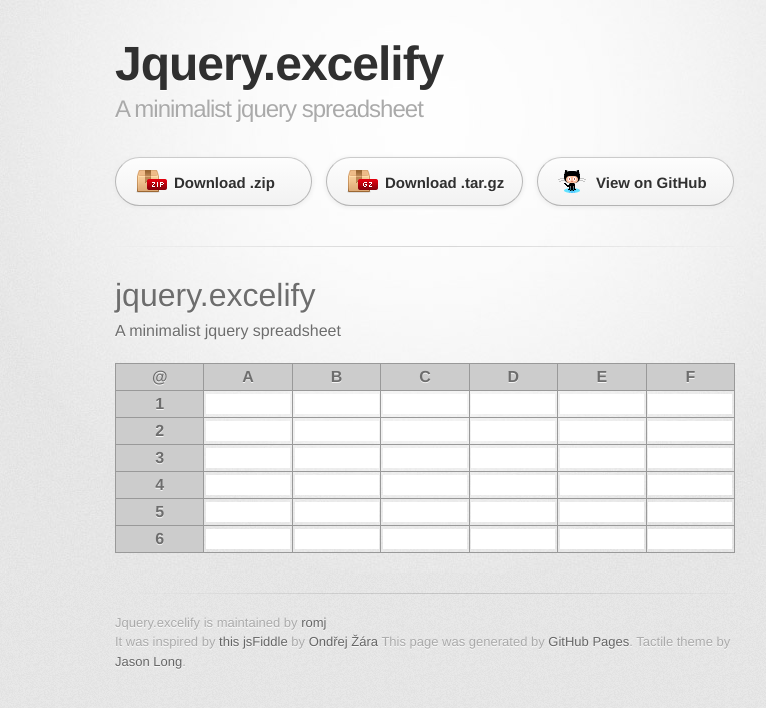
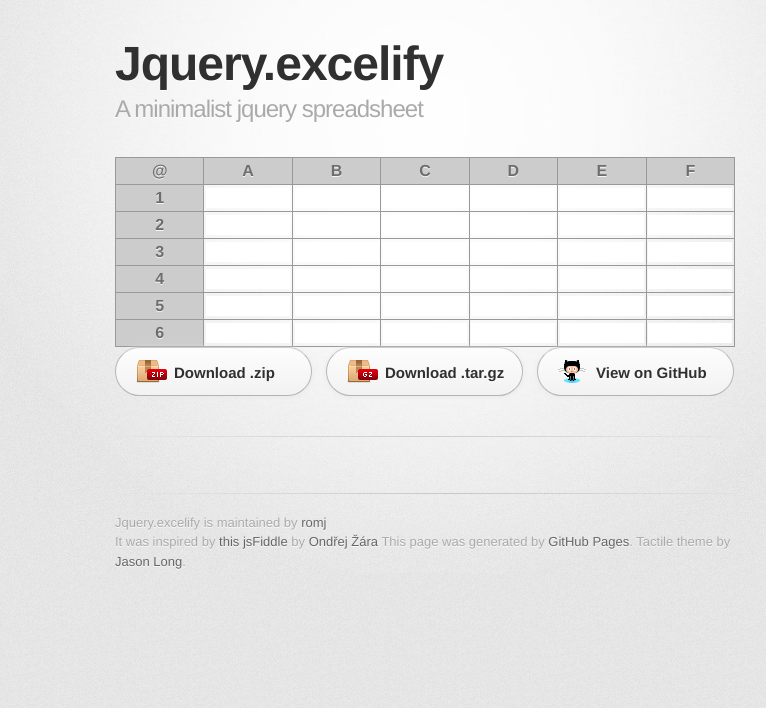
Before and after one commit to romj-zz/jquery.excelify, a plain HTML site: page index.html in a window 1280 px wide. Shown: the whole page, without its empty margins (215-981 px from the left). Drawn offline with Linux system fonts and the light colour scheme; a web font is replaced by a local one.

Commit message:
set up main page

```diff
--- a/index.html
+++ b/index.html
@@ -25,7 +25,12 @@
           <h1>Jquery.excelify</h1>
           <h2>A minimalist jquery spreadsheet</h2>
         </header>
+        <section id="main_content">
+			<table id="demo"></table>
+			<script>$('#demo').excelify();</script>
 
+
+        </section>
         <section id="downloads" class="clearfix">
           <a href="https://github.com/romj/jquery.excelify/zipball/master" id="download-zip" class="button"><span>Download .zip</span></a>
           <a href="https://github.com/romj/jquery.excelify/tarball/master" id="download-tar-gz" class="button"><span>Download .tar.gz</span></a>
@@ -34,16 +39,6 @@
 
         <hr>
 
-        <section id="main_content">
-          <h1>
-<a name="jqueryexcelify" class="anchor" href="#jqueryexcelify"><span class="octicon octicon-link"></span></a>jquery.excelify</h1>
-
-<p>A minimalist jquery spreadsheet</p>
-<table id="demo"></table>
-<script>$('#demo').excelify();</script>
-
-
-        </section>
 
         <footer>
           Jquery.excelify is maintained by <a href="https://github.com/romj">romj</a><br>
```
